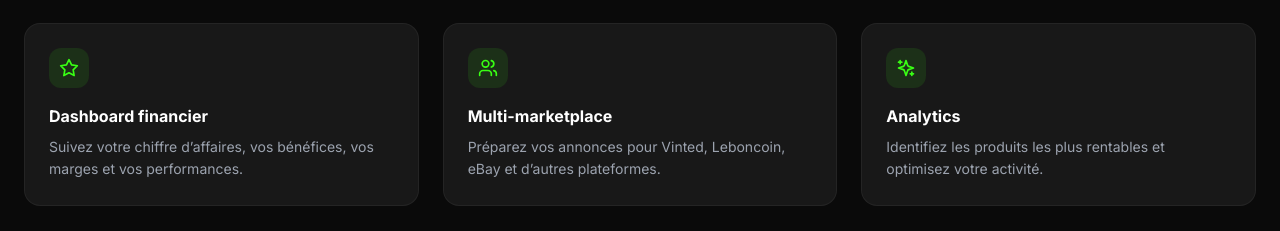
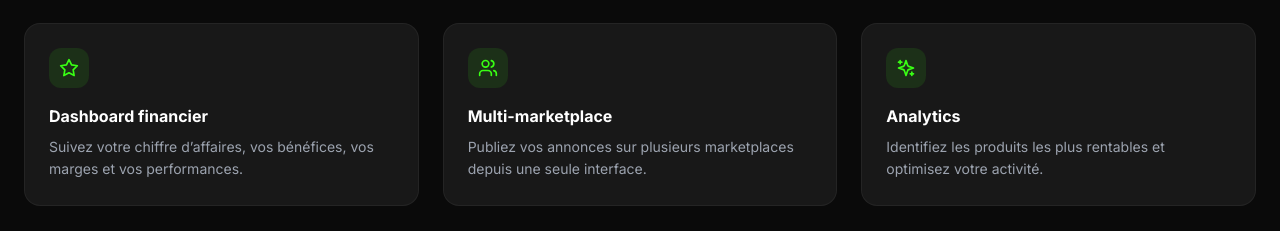
Before and after one commit to Dzikooooo/dzikovinted-ai, a React (Vite) app: page / in a window 1280 px wide. Shown: the part 1311-1542 px from the top of the page. Built offline with nearby package versions, Linux system fonts and the light colour scheme; no server answers.

Commit message:
Update description for Multi-marketplace feature

```diff
--- a/src/pages/LandingPage.tsx
+++ b/src/pages/LandingPage.tsx
@@ -30,7 +30,7 @@ const features = [
   {
     icon: Users,
     title: 'Multi-marketplace',
-    desc: 'Préparez vos annonces pour Vinted, Leboncoin, eBay et d’autres plateformes.'
+    desc: 'Publiez vos annonces sur plusieurs marketplaces depuis une seule interface.'
   },
   {
     icon: Sparkles,
```
